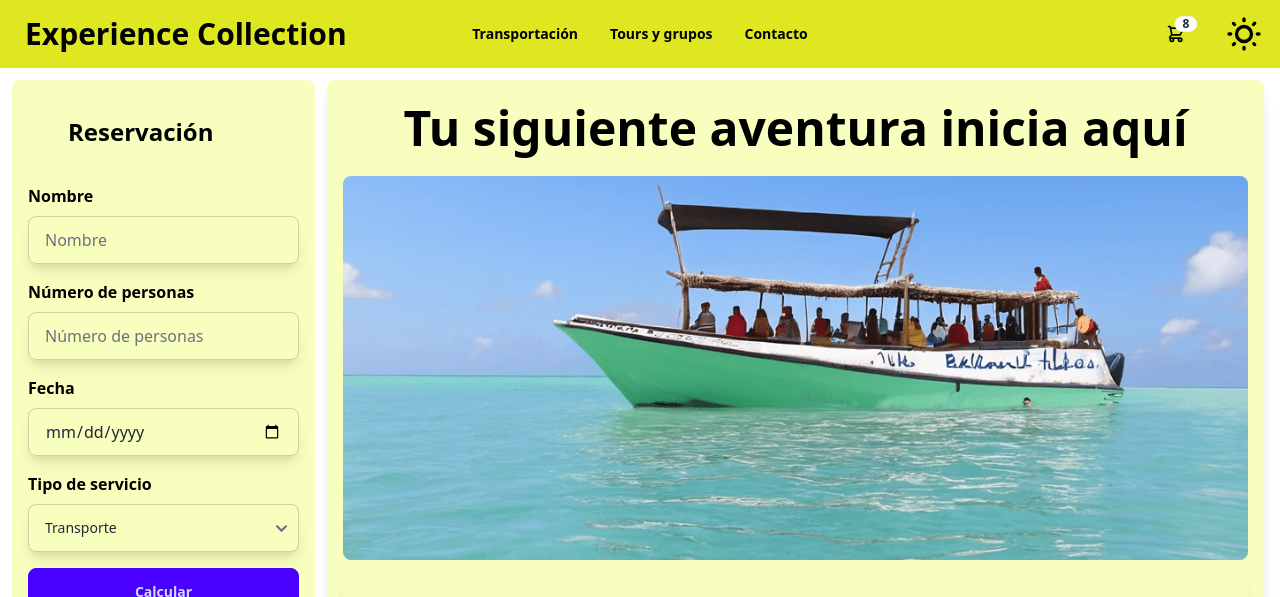
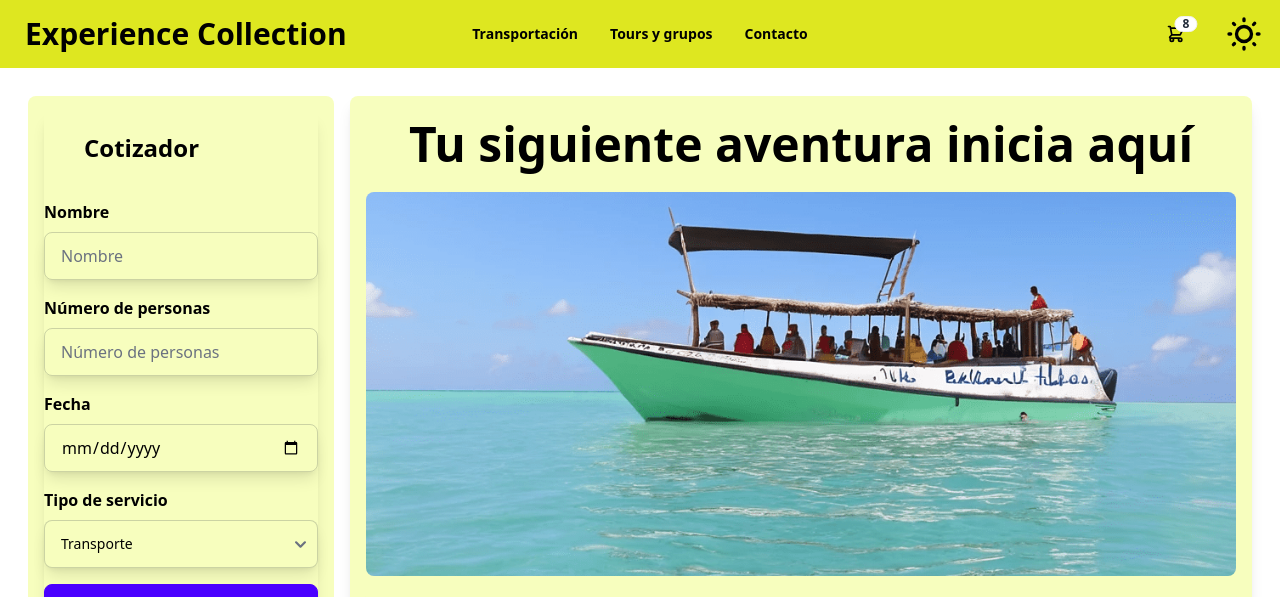
Before and after one commit to Darkov666/Supplier_collection, a Django app: template collection_app/templates/tours_grupos.html in a window 1280 px wide. Shown: the top 597 px of the page. Run offline with Django 3.2, Linux system fonts and the light colour scheme; the template is opened without the code that fills it, so the values that code supplies are empty.

Commit message:
Se corrigen los estilos de todas las paginas para que sean responsivas. Queda pendiente determinar si ese debe ser el orden en que se muestren las columnas o es necesario cambiarlos o investigar si hay forma de decidir que aparece primero

```diff
--- a/collection_app/templates/base.html
+++ b/collection_app/templates/base.html
@@ -32,7 +32,7 @@
               <li><a>Submenu 2</a></li>
             </ul>
           </li-->
-          <li><a href="/"Contacto>Contacto</a></li>
+          <li><a href="/Contacto">Contacto</a></li>
         </ul>
       </div>
       <a class="btn btn-ghost text-3xl" href="/">Experience Collection</a>
--- a/collection_app/templates/tours_grupos.html
+++ b/collection_app/templates/tours_grupos.html
@@ -1,15 +1,14 @@
 {% extends 'base.html' %}
 
 {% block content %}
-    <!--inicia columna 1-->
-    <div class="flex">
-        <div class="rounded-lg p-4 bg-newlimes"> <!--Contenedor del form de cotizador-->
-                <form classa="flex rounded-lg text-black shadow-lg bg-transparent">
-                    <h2 class="text-2xl font-bold text-black mb-4 py-5 px-10">Reservación</h2>
-                    <div class="mb-4 ">
+<div class="flex flex-col sm:flex-row sm:space-x-4 p-4">
+    <!-- Inicia columna 1 -->
+    <div class="sm:w-full md:w-1/4 bg-newlimes rounded-lg p-4 mb-4 sm:mb-0">
+        <form class="rounded-lg text-black shadow-lg bg-transparent">
+            <h2 class="text-2xl font-bold text-black mb-4 py-5 px-10">Cotizador</h2>
+            <div class="mb-4">
                 <label class="block mb-2 font-bold text-black" for="name">Nombre</label>
-                        <input type="text" autocomplete="off" id="name"
-                        class="input input-bordered shadow-lg bg-transparent text-black w-full" placeholder="Nombre">
+                <input type="text" autocomplete="off" id="name" class="input input-bordered shadow-lg bg-transparent text-black w-full" placeholder="Nombre">
             </div>
             <div class="mb-4">
                 <label class="block text-black font-bold mb-2" for="people">Número de personas</label>
@@ -29,6 +28,7 @@
             </div>
             <button class="btn btn-primary w-full">Calcular</button>
         </form>
+
         <!-- Otros elementos -->
         <div class="mt-8 bg-lime p-6 rounded-lg shadow-lg">
             <h3 class="text-2xl text-black font-bold mb-4">Te puede interesar</h3>
@@ -39,74 +39,45 @@
             </ul>
         </div>
     </div>
-        <!-- termina columna 1-->
+    <!-- Termina columna 1 -->
 
-        <!-- inicia columna 2-->
-            <div class="flex-1 rounded-lg shadow-lg p-4 ml-3 mr-1 bg-newlimes" >
+    <!-- Inicia columna 2 -->
+    <div class="flex-1 rounded-lg shadow-lg p-4 bg-newlimes">
         <h1 class="text-5xl font-bold text-black text-center mb-4 py-2">Tu siguiente aventura inicia aquí</h1>
         <div id="custom-controls-gallery" class="relative h-full w-full" data-carousel="slide">
             <!-- Carousel wrapper -->
             <div class="relative h-56 mb-4 overflow-hidden rounded-lg w-full md:h-96">
-                         <!-- Item 1 -->
+                <!-- Items del carrusel -->
                 <div class="hidden duration-700 ease-in-out h-full w-full" data-carousel-item>
-                            <img src="/static/img/holbox.png"
-                            class="block w-full h-full object-cover" alt="">
+                    <img src="/static/img/holbox.png" class="block w-full h-full object-cover" alt="">
                 </div>
-                        <!-- Item 2 -->
                 <div class="hidden duration-700 ease-in-out h-full w-full" data-carousel-item="active">
-                            <img src="/static/img/holbox2.png"
-                            class="block w-full h-full object-cover" alt="">
+                    <img src="/static/img/holbox2.png" class="block w-full h-full object-cover" alt="">
                 </div>
-                        <!-- Item 3 -->
                 <div class="hidden duration-700 ease-in-out h-full w-full" data-carousel-item>
-                            <img src="/static/img/beach.webp"
-                            class="block w-full h-full object-cover" alt="">
+                    <img src="/static/img/beach.webp" class="block w-full h-full object-cover" alt="">
                 </div>
-                        <!-- Item 4 -->
                 <div class="hidden duration-700 ease-in-out h-full w-full" data-carousel-item>
-                            <img src="/static/img/image-1.webp"
-                            class="block w-full h-full object-cover" alt="">
+                    <img src="/static/img/flamingos.webp" class="block w-full h-full object-cover" alt="">
                 </div>
-                        <!-- Item 5 -->
                 <div class="hidden duration-700 ease-in-out h-full w-full" data-carousel-item>
-                            <img src="/static/img/image-3.webp"
-                            class="block w-full h-full object-cover" alt="">
+                    <img src="/static/img/image-3.webp" class="block w-full h-full object-cover" alt="">
                 </div>
             </div>
-                    <!--- Controles de slide de galeria-->
-                    <!--div class="flex justify-center items-center pt-4">
-                        <button type="button" class="flex justify-center items-center me-4 h-full cursor-pointer group focus:outline-none" data-carousel-prev>
-                            <span class="text-gray-400 hover:text-gray-900 dark:hover:text-white group-focus:text-gray-900 dark:group-focus:text-white">
-                                <svg class="rtl:rotate-180 w-5 h-5" aria-hidden="true" xmlns="http://www.w3.org/2000/svg" fill="none" viewBox="0 0 14 10">
-                                    <path stroke="currentColor" stroke-linecap="round" stroke-linejoin="round" stroke-width="2" d="M13 5H1m0 0 4 4M1 5l4-4"/>
-                                </svg>
-                                <span class="sr-only">Previous</span>
-                            </span>
-                        </button>
-                        <button type="button" class="flex justify-center items-center h-full cursor-pointer group focus:outline-none" data-carousel-next>
-                            <span class="text-gray-400 hover:text-gray-900 dark:hover:text-white group-focus:text-gray-900 dark:group-focus:text-white">
-                                <svg class="rtl:rotate-180 w-5 h-5" aria-hidden="true" xmlns="http://www.w3.org/2000/svg" fill="none" viewBox="0 0 14 10">
-                                    <path stroke="currentColor" stroke-linecap="round" stroke-linejoin="round" stroke-width="2" d="M1 5h12m0 0L9 1m4 4L9 9"/>
-                                </svg>
-                                <span class="sr-only">Next</span>
-                            </span>
-                        </button>
-                    </div-->
-                    <!-- Fin de galeria -->
 
-                    <!--Inicio galeria de paquetes y promociones-->
+            <!-- Galería de imágenes -->
             <div class="shadow-lg rounded-lg p-6 text-2xl grid grid-cols-2 md:grid-cols-3 gap-4">
                 <div>
-                                <img class="h-auto max-w-full rounded-lg" src="https://flowbite.s3.amazonaws.com/docs/gallery/square/image.jpg" alt="">
+                    <img class="h-auto max-w-full rounded-lg" src="/static/img/flamingos.webp" alt="">
                 </div>
                 <div>
-                                <img class="h-auto max-w-full rounded-lg" src="https://flowbite.s3.amazonaws.com/docs/gallery/square/image-1.jpg" alt="">
+                    <img class="h-auto max-w-full rounded-lg" src="/static/img/image-3.webp" alt="">
                 </div>
                 <div>
-                                <img class="h-auto max-w-full rounded-lg" src="https://flowbite.s3.amazonaws.com/docs/gallery/square/image-2.jpg" alt="">
+                    <img class="h-auto max-w-full rounded-lg" src="/static/img/holbox.png" alt="">
                 </div>
                 <div>
-                                <img class="h-auto max-w-full rounded-lg" src="https://flowbite.s3.amazonaws.com/docs/gallery/square/image-3.jpg" alt="">
+                    <img class="h-auto max-w-full rounded-lg" src="/static/img/holbox2.png" alt="">
                 </div>
                 <div>
                     <img class="h-auto max-w-full rounded-lg" src="https://flowbite.s3.amazonaws.com/docs/gallery/square/image-11.jpg" alt="">
@@ -117,6 +88,6 @@
             </div>
         </div>
     </div>
-
+    <!-- Termina columna 2 -->
 </div>
 {% endblock %}
```
Also changed, not shown: collection_app/templates/transportacion.html (+19 -48 lines). Lines whose indentation alone changed are shown as unchanged.
